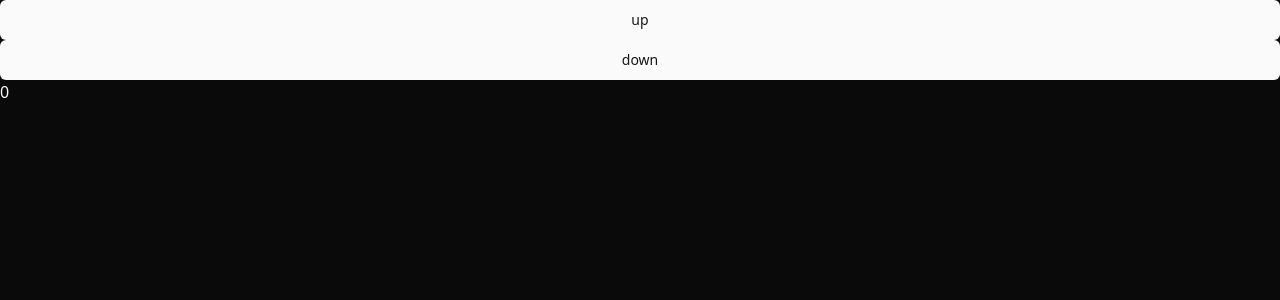
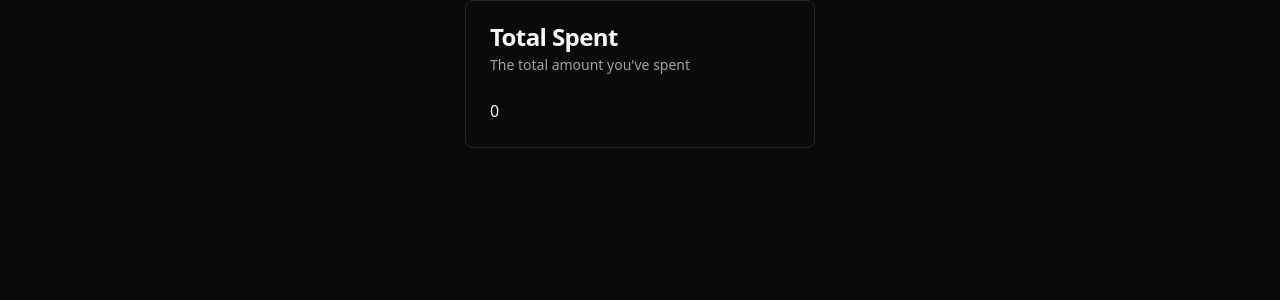
Before and after one commit to lewidot/hono-stack, a React (Vite) app in the folder frontend/: page / in a window 1280 px wide. Shown: the top 300 px of the page. Built offline with nearby package versions, Linux system fonts and the light colour scheme.

Commit message:
add basic card

```diff
--- a/frontend/src/App.tsx
+++ b/frontend/src/App.tsx
@@ -1,17 +1,23 @@
 import { useState } from 'react'
-import { Button } from '@/components/ui/button'
+import {
+  Card,
+  CardContent,
+  CardDescription,
+  CardHeader,
+  CardTitle,
+} from '@/components/ui/card'
 
 function App() {
-  const [count, setCount] = useState(0)
+  const [totalSpent, setTotalSpent] = useState(0)
 
   return (
-    <>
-      <div className="flex flex-col bg-background">
-        <Button onClick={() => setCount((count) => count + 1)}>up</Button>
-        <Button onClick={() => setCount((count) => count - 1)}>down</Button>
-        <p>{count}</p>
-      </div>
-    </>
+    <Card className="w-[350px] m-auto">
+      <CardHeader>
+        <CardTitle>Total Spent</CardTitle>
+        <CardDescription>The total amount you've spent</CardDescription>
+      </CardHeader>
+      <CardContent>{totalSpent}</CardContent>
+    </Card>
   )
 }
 
--- /dev/null
+++ b/frontend/src/components/ui/card.tsx
@@ -0,0 +1,79 @@
+import * as React from "react"
+
+import { cn } from "@/lib/utils"
+
+const Card = React.forwardRef<
+  HTMLDivElement,
+  React.HTMLAttributes<HTMLDivElement>
+>(({ className, ...props }, ref) => (
+  <div
+    ref={ref}
+    className={cn(
+      "rounded-lg border bg-card text-card-foreground shadow-sm",
+      className
+    )}
+    {...props}
+  />
+))
+Card.displayName = "Card"
+
+const CardHeader = React.forwardRef<
+  HTMLDivElement,
+  React.HTMLAttributes<HTMLDivElement>
+>(({ className, ...props }, ref) => (
+  <div
+    ref={ref}
+    className={cn("flex flex-col space-y-1.5 p-6", className)}
+    {...props}
+  />
+))
+CardHeader.displayName = "CardHeader"
+
+const CardTitle = React.forwardRef<
+  HTMLParagraphElement,
+  React.HTMLAttributes<HTMLHeadingElement>
+>(({ className, ...props }, ref) => (
+  <h3
+    ref={ref}
+    className={cn(
+      "text-2xl font-semibold leading-none tracking-tight",
+      className
+    )}
+    {...props}
+  />
+))
+CardTitle.displayName = "CardTitle"
+
+const CardDescription = React.forwardRef<
+  HTMLParagraphElement,
+  React.HTMLAttributes<HTMLParagraphElement>
+>(({ className, ...props }, ref) => (
+  <p
+    ref={ref}
+    className={cn("text-sm text-muted-foreground", className)}
+    {...props}
+  />
+))
+CardDescription.displayName = "CardDescription"
+
+const CardContent = React.forwardRef<
+  HTMLDivElement,
+  React.HTMLAttributes<HTMLDivElement>
+>(({ className, ...props }, ref) => (
+  <div ref={ref} className={cn("p-6 pt-0", className)} {...props} />
+))
+CardContent.displayName = "CardContent"
+
+const CardFooter = React.forwardRef<
+  HTMLDivElement,
+  React.HTMLAttributes<HTMLDivElement>
+>(({ className, ...props }, ref) => (
+  <div
+    ref={ref}
+    className={cn("flex items-center p-6 pt-0", className)}
+    {...props}
+  />
+))
+CardFooter.displayName = "CardFooter"
+
+export { Card, CardHeader, CardFooter, CardTitle, CardDescription, CardContent }
```
